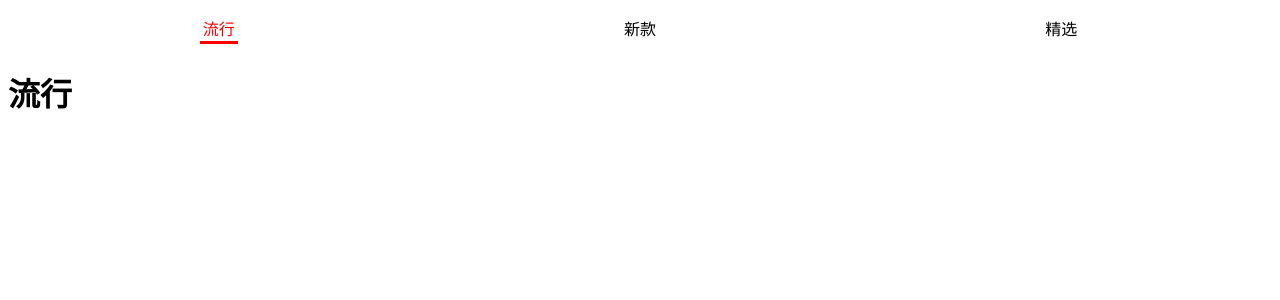
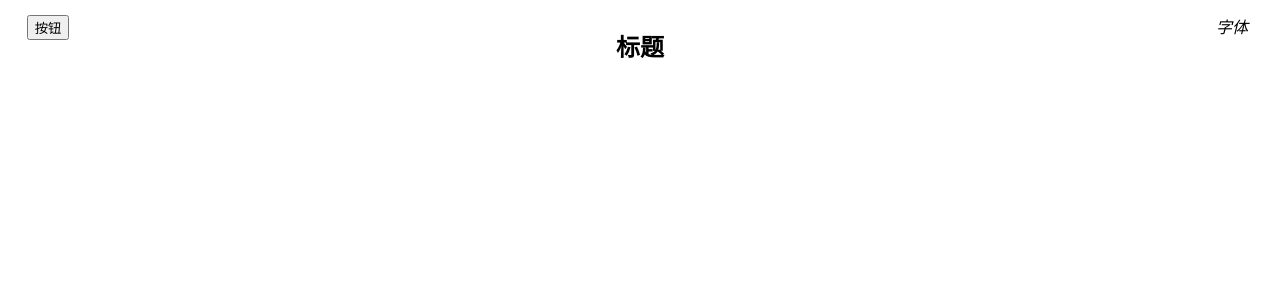
Before and after one commit to CaoKejian/React_Study, a React (Create React App) app: page / in a window 1280 px wide. Shown: the top 300 px of the page. Built offline with nearby package versions, Linux system fonts and the light colour scheme.

Commit message:
children实现插槽

```diff
--- a/src/App.jsx
+++ b/src/App.jsx
@@ -1,10 +1,14 @@
 import React, { Component } from 'react'
-import Main from './share/组建通信案例/Main'
+import Main from './share/组件插槽/Main'
 
 export class App extends Component {
   render() {
     return (
-      <Main />
+      <Main >
+        <button>按钮</button>
+        <h2>标题</h2>
+        <i>字体</i>
+      </Main>
     )
   }
 }
--- /dev/null
+++ b/src/share/组件插槽/Main.css
@@ -0,0 +1,12 @@
+.nav-bar{
+  display: flex;
+  height: 40px;
+  line-height: 40px;
+  text-align: center;
+}
+.left,.right{
+  width: 80px;
+}
+.center{
+  flex: 1;
+}
--- /dev/null
+++ b/src/share/组件插槽/Main.jsx
@@ -0,0 +1,16 @@
+import React, { Component } from 'react'
+import './Main.css'
+export class Main extends Component {
+  render() {
+    const { children } = this.props
+    return (
+      <div className='nav-bar'>
+        <div className="left">{children[0]}</div>
+        <div className="center">{children[1]}</div>
+        <div className="right">{children[2]}</div>
+      </div>
+    )
+  }
+}
+
+export default Main
```
